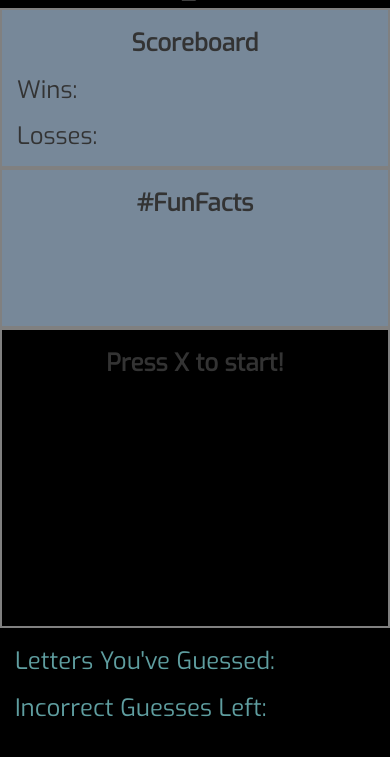
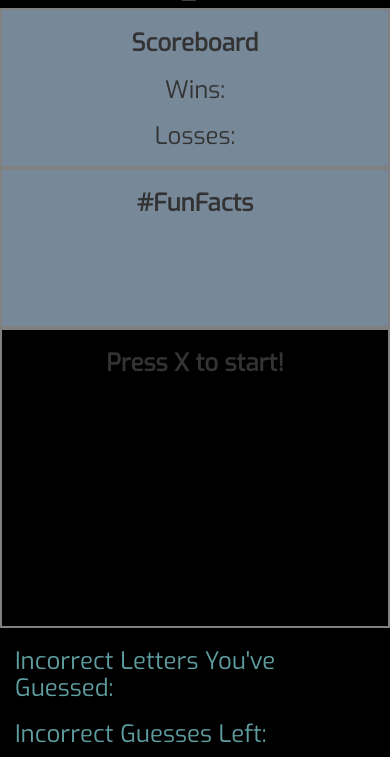
Before and after one commit to nmetzger1/Hangman, a PHP site: page / in a window 390 px wide. Shown: the part 101-858 px from the top of the page. Run offline with PHP 8.4, Linux system fonts and the light colour scheme; some libraries are stand-ins or nearby versions.

Commit message:
added media queries

```diff
--- a/index.html
+++ b/index.html
@@ -36,7 +36,7 @@
     </div>
     <div class="row">
         <div class="col-md-6 col-md-offset-3 guessed-letters">
-            <h3>Letters You've Guessed: <span id="usedLetters"></span></h3>
+            <h3>Incorrect Letters You've Guessed: <span id="usedLetters"></span></h3>
             <h3>Incorrect Guesses Left: <span id="missCounter"></span></h3>
         </div>
     </div>
--- a/javascript.js
+++ b/javascript.js
@@ -13,7 +13,7 @@ var starWars = {
     category: "Star Wars",
     wordBank: ["Lightsaber", "Yoda", "Millennium Falcon", "Luke Skywalker", "Alderaan", "Princess Leia", "Han Solo", "Chewbacca", "Death Star", "X-Wing", "Darth Vader"],
     background: "starwars.png",
-    trivia: "The sounds of the TIE fighters in star wars were a combo of an elephant call and a car driving on wet pavement.",
+    trivia: "The sounds of the TIE fighters in Star Wars were a combination of an elephant call and a car driving on wet pavement.",
     color: "white"
 };
 
@@ -29,7 +29,7 @@ var bttf = {
     category: "Back to the Future",
     wordBank: ["George McFly", "Marty McFly", "Delorean", "Flux Capacitor", "Hoverboard", "Biff Tannen", "Doc Brown", "Hill Valley", "Twin Pines Mall", "Lorraine Baines", "Principal Strickland"],
     background: "bttf.png",
-    trivia: 'A studio executive suggested that the title should be changed to "Spaceman From Pluto',
+    trivia: 'A studio executive suggested that the title be changed to "Spaceman From Pluto"',
     color: "black"
 };
 
--- a/style.css
+++ b/style.css
@@ -17,6 +17,9 @@ body{
 
 .trivia-panel h3{
     margin: 1%;
+    text-align: center;
+    font-size: large;
+
 }
 
 h2{
@@ -54,3 +57,13 @@ h2{
     height: auto;
     color: cadetblue;
 }
+
+@media screen and (max-width: 990px) {
+    .trivia-panel h3{
+        font-size: 3.25vw;
+    }
+
+    .scoreboard-panel{
+        text-align: center;
+    }
+}
```
